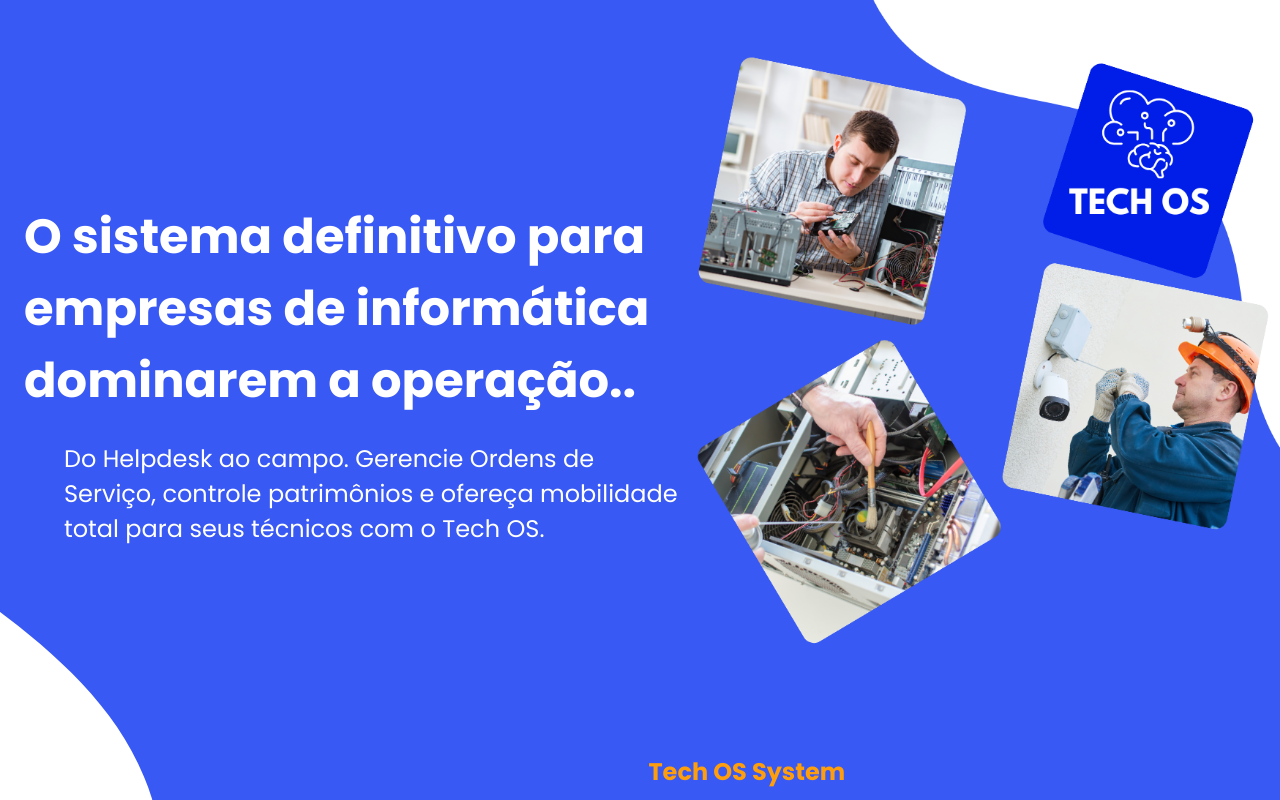
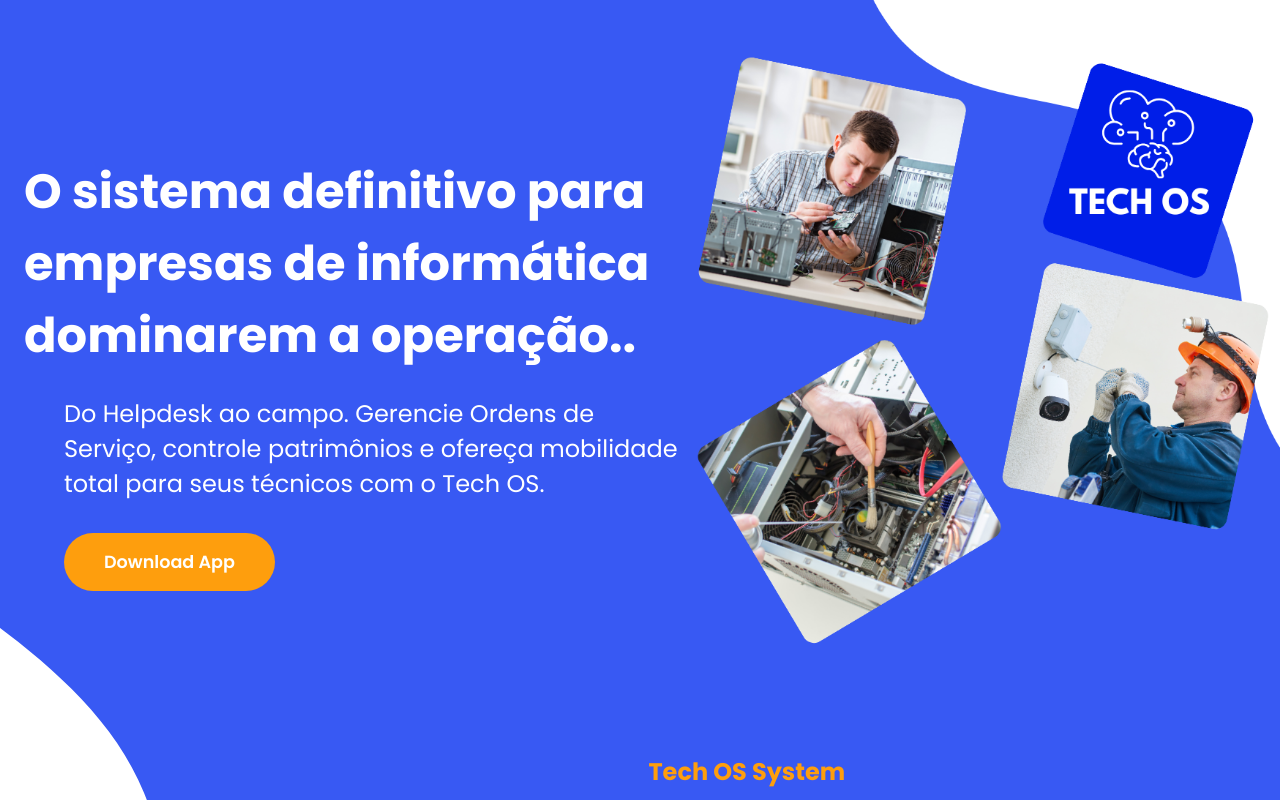
Before and after one commit to pablo-cruzbr/LandingPageTechOS, a React (Vite) app: page / in a window 1280 px wide. Shown: the top 800 px of the page. Built offline with nearby package versions, Linux system fonts and the light colour scheme.

Commit message:
feat: add Button "Download App"

```diff
--- a/src/App.css
+++ b/src/App.css
@@ -104,6 +104,10 @@
   }
 
 .secondary-button {
+
+  margin-top: 2rem;
+  margin-left: 4rem;
+
   padding: 1rem 2.5rem;
   background-color: #fe9e0d;
   outline: none;
@@ -118,6 +122,7 @@
   align-items: center;
   justify-content: center;
 }
+
 .secondary-button svg {
   margin-left: 0.75rem;
   font-size: 1.5rem;
--- a/src/components/Home.jsx
+++ b/src/components/Home.jsx
@@ -1,6 +1,7 @@
 import React from 'react'
 import BannerHomeBackground from "../assets/desing-fundo-home.png";
-import BannerHome from "../assets/desing-home.png"
+import BannerHome from "../assets/desing-home.png";
+
 const Home = () => {
   return (
    <div className="home-container">
@@ -16,6 +17,9 @@
           <p className="primary-text">
             Do Helpdesk ao campo. Gerencie Ordens de Serviço, controle patrimônios e ofereça mobilidade total para seus técnicos com o Tech OS.
           </p>
+           <button className="secondary-button">
+           Download App {" "}
+          </button>
         </div>
 
         <div className="home-image-section">
```
